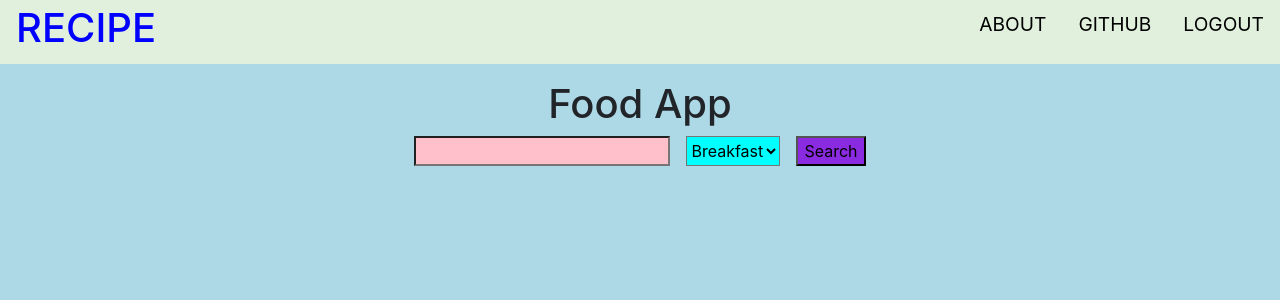
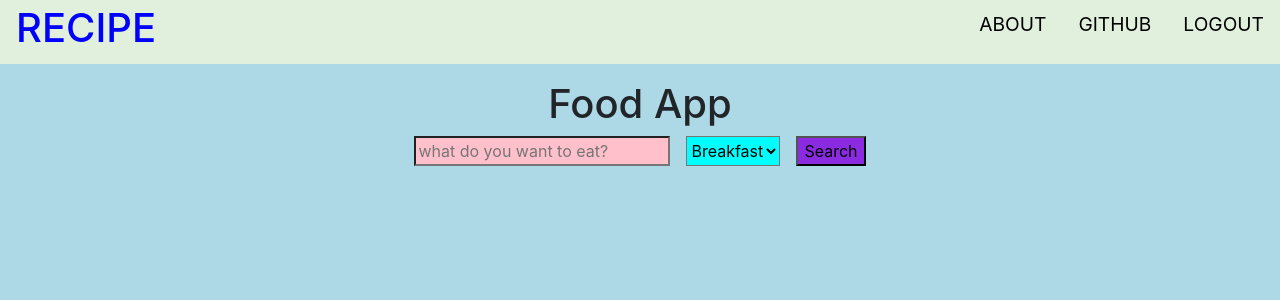
Before and after one commit to ozcan-cetin/recipe-app, a React (Create React App) app: page /home in a window 1280 px wide. Shown: the top 300 px of the page. Built offline with nearby package versions, Linux system fonts and the light colour scheme.

Commit message:
add placeholder

```diff
--- a/src/pages/home/Home.js
+++ b/src/pages/home/Home.js
@@ -41,7 +41,7 @@ const handleClick=(e)=>{
   <h1>Food App</h1>
   <form onSubmit={handleClick}>
     <FormContainer>
-       <input type="text" name="query" value={query} onChange={(e)=>setQuery(e.target.value)} />
+       <input type="text" name="query" value={query} onChange={(e)=>setQuery(e.target.value)} placeholder="what do you want to eat?"/>
         <select name="mealType" id="mealType" value={mealType} onChange={(e)=>setMealType(e.target.value)}>
             {/* <option value="">Choose Meal</option> */}
             <option value="Breakfast">Breakfast</option>
```
